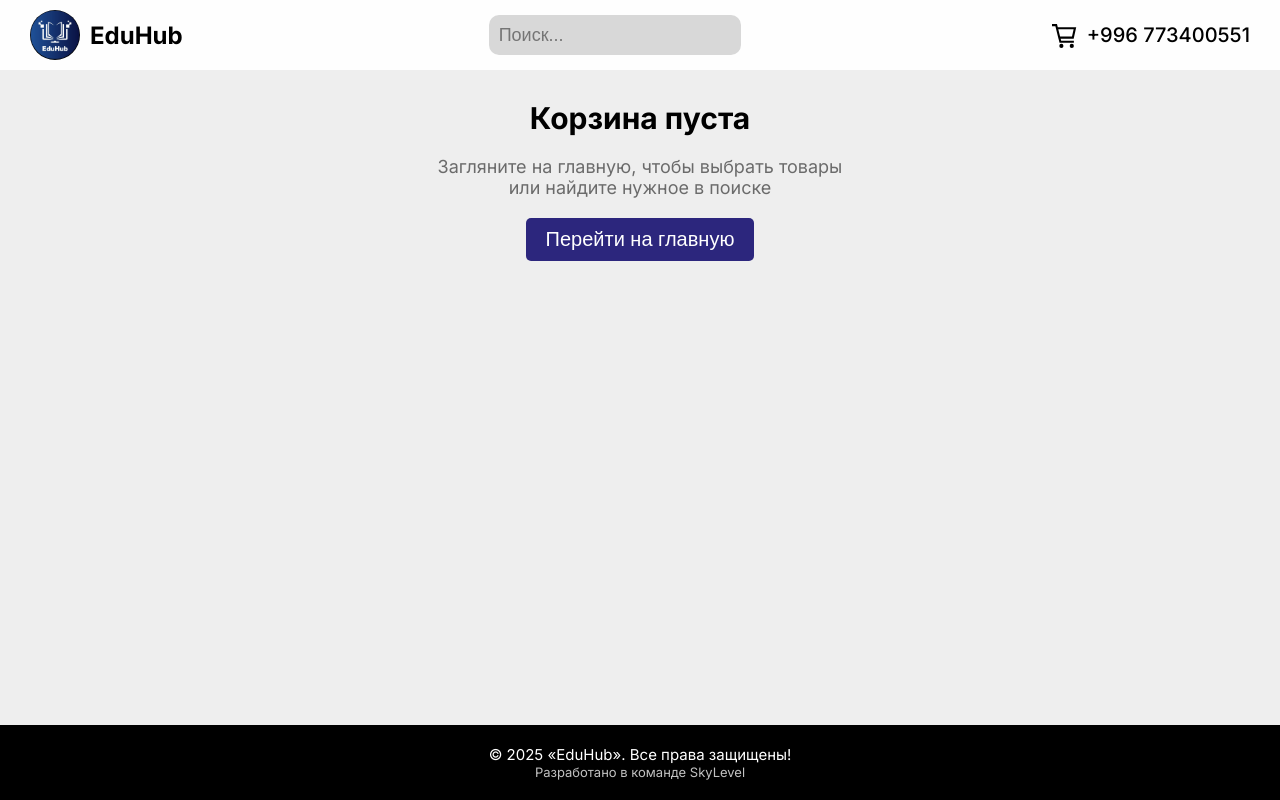
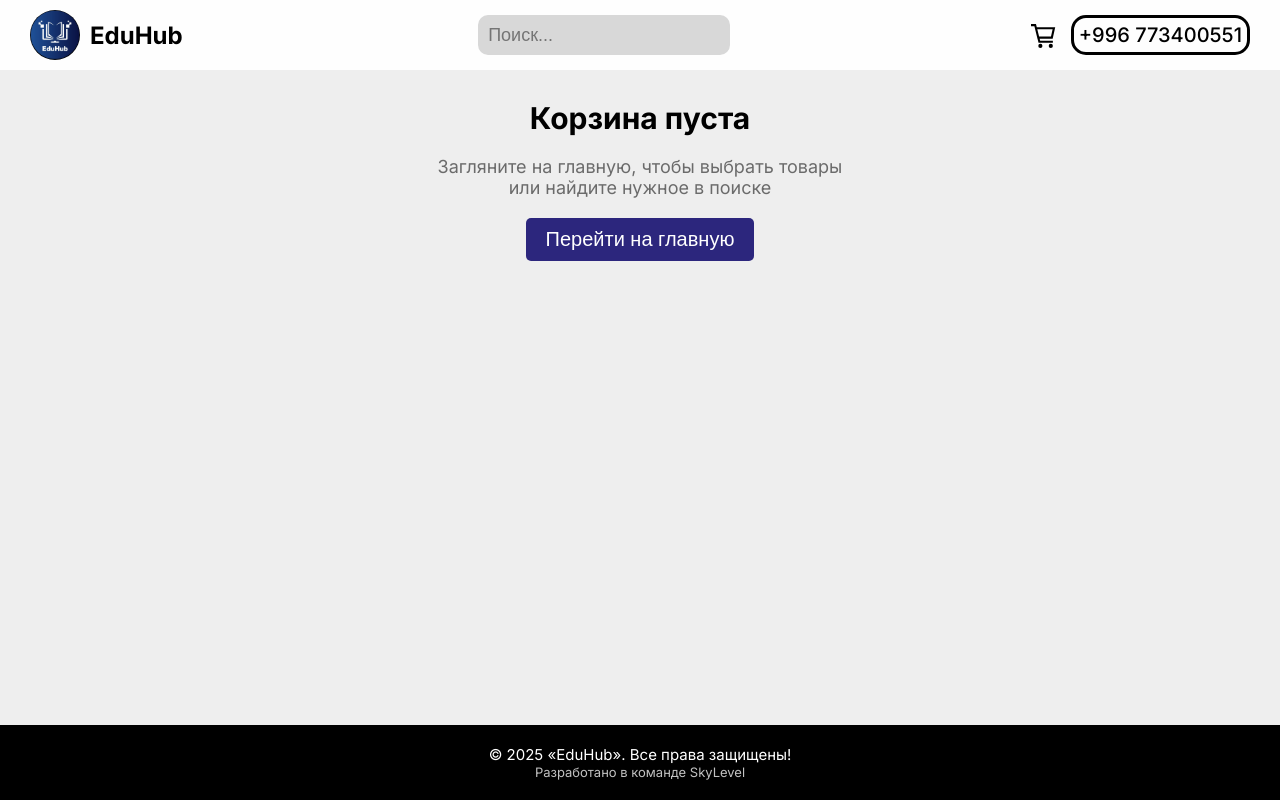
Before and after one commit to AlimMahmudov/Motion_Store, a Next.js app: page /basket in a window 1280 px wide. Built offline with nearby package versions, Linux system fonts and the light colour scheme.

Commit message:
header tel

```diff
--- a/src/appPages/components/layout/header/BurgerMenu.module.scss
+++ b/src/appPages/components/layout/header/BurgerMenu.module.scss
@@ -51,5 +51,16 @@
   .tel {
     font-size: 22px;
     color: black;
+    border: solid 3px #000;
+    border-radius: 15px;
+    padding: 5px;
+    transition: 0.3s;
+
+    &:hover {
+      background: #080077;
+      color: #fff;
+      border: solid 3px #080077;
+      transition: 0.3s;
     }
   }
+}
--- a/src/appPages/components/layout/header/Header.module.scss
+++ b/src/appPages/components/layout/header/Header.module.scss
@@ -70,7 +70,7 @@
       .icons {
         display: flex;
         align-items: center;
-				gap: 5px;
+        gap: 10px;
         button {
           padding: 5px 5px;
           border: none;
@@ -83,12 +83,10 @@
 
           position: relative;
 
-
-
           .cartCount {
             position: absolute;
-						top: -10px;
-						right: -10px;
+            top: -7px;
+            right: -7px;
             background-color: red;
             color: white;
             border-radius: 50%;
@@ -96,12 +94,22 @@
             font-size: 12px;
             font-weight: bold;
           }
-
         }
         p {
           font-size: 20px;
           font-weight: 500;
           color: black;
+          border: solid 3px #000;
+          border-radius: 15px;
+          padding: 5px;
+          transition: 0.3s;
+
+          &:hover {
+            background: #080077;
+            color: #fff;
+            border: solid 3px #080077;
+            transition: 0.3s;
+          }
         }
       }
     }
```
Also changed, not shown: src/appPages/components/pages/home/sections/laptops/Laptops.tsx (+0 -96 lines), 1 other file (tests, documents, lock files or other folders). Lines whose indentation alone changed are shown as unchanged.
